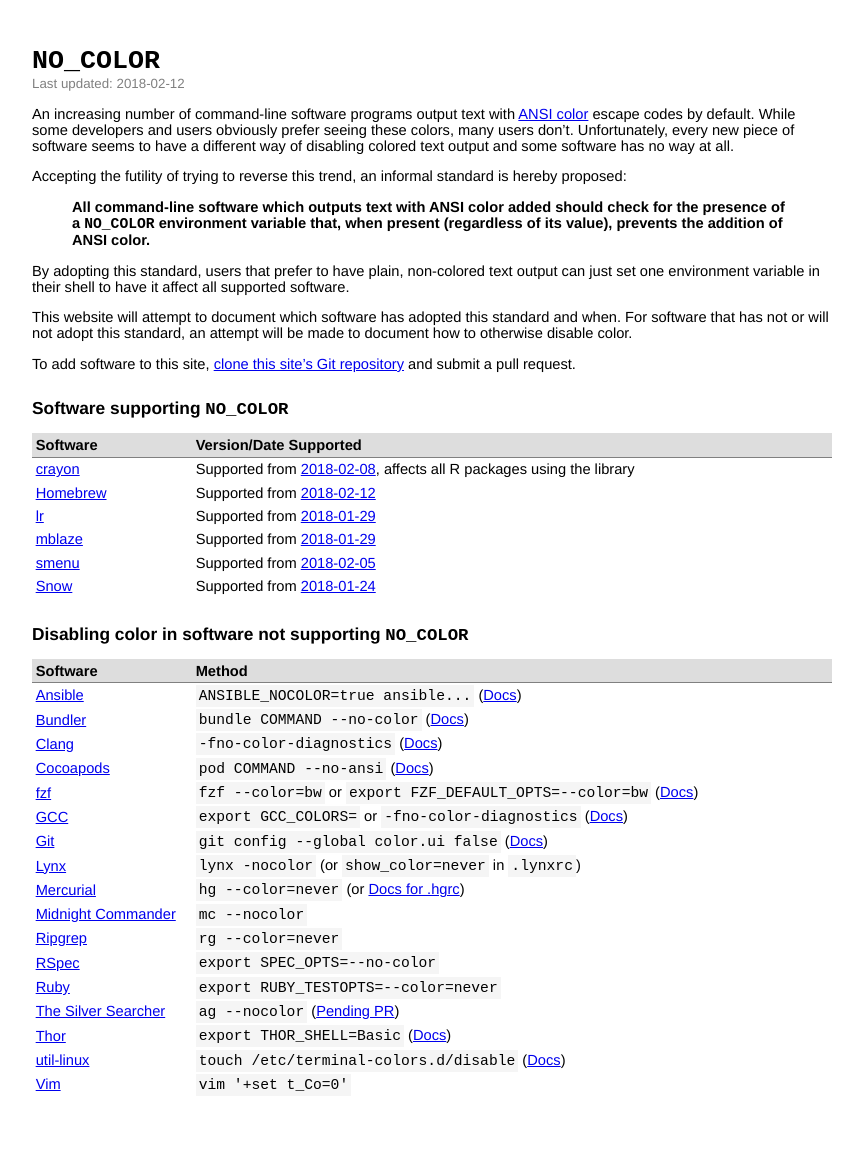
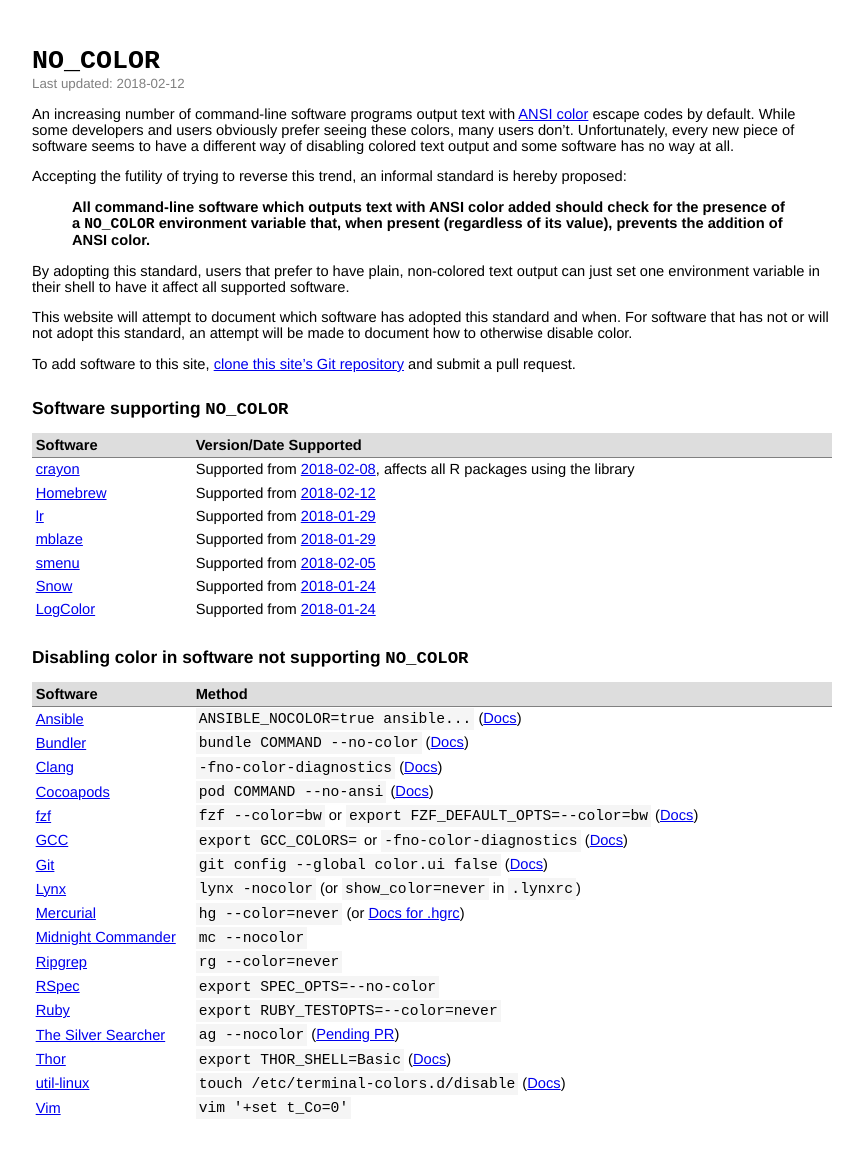
Before and after one commit to jcs/no_color, a Jekyll site: the page built from index.md, in a window 1280 px wide. Shown: the whole page, without its empty margins (208-1071 px from the left). Built offline with Jekyll 4.4.1, drawn with Linux system fonts in a browser that asks for light colours; our own code applies the rules of GitHub Pages for plain Markdown files; before the commit the page ends 1141 px from its top, so only the background shows below that.

Commit message:
Add LogColor

```diff
--- a/index.md
+++ b/index.md
@@ -43,6 +43,7 @@ and submit a pull request.
 | [mblaze](https://github.com/chneukirchen/mblaze) | Supported from [2018-01-29](https://github.com/chneukirchen/mblaze/commit/4014f03afe6d624ba1c6bdde6551b4996ba31fe5) |
 | [smenu](https://github.com/p-gen/smenu) | Supported from [2018-02-05](https://github.com/p-gen/smenu/commit/70d3ee5a328230dff3b744b2f0ca7ef20ecb530e) |
 | [Snow](https://github.com/mortie/snow) | Supported from [2018-01-24](https://github.com/mortie/snow/commit/aadbbd375e03ec6000e23d817d2bd722b417296f) |
+| [LogColor](https://github.com/induane/logcolor) | Supported from [2018-01-24](https://github.com/induane/logcolor/commit/0092b0af2a1506eee2b0ca028b1cf51f78fc91fa) |
 {: rules="groups"}
 
 ## Disabling color in software not supporting `NO_COLOR`
```
